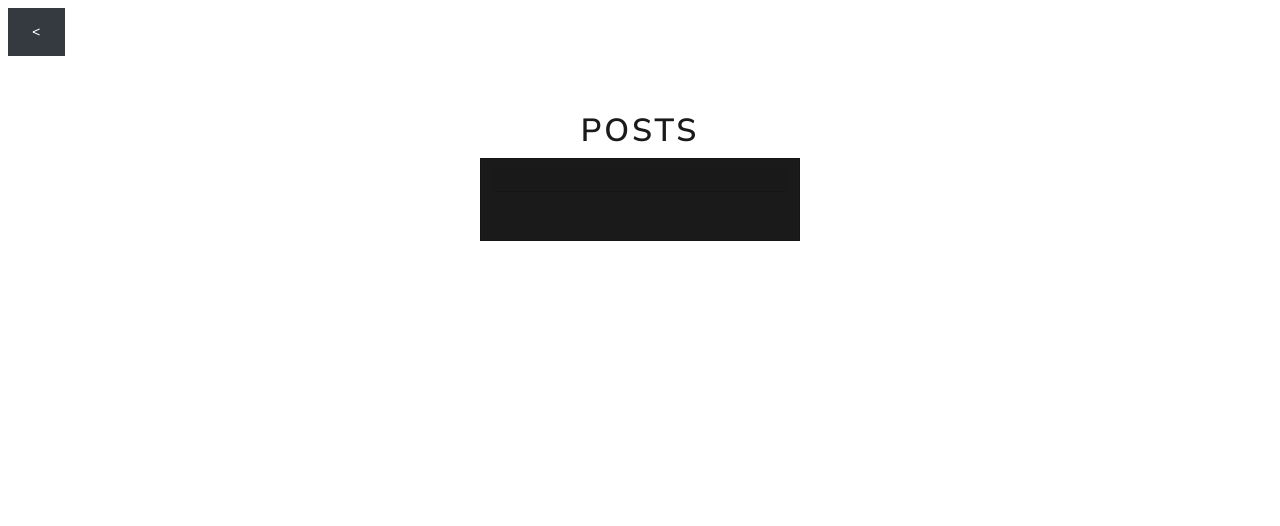
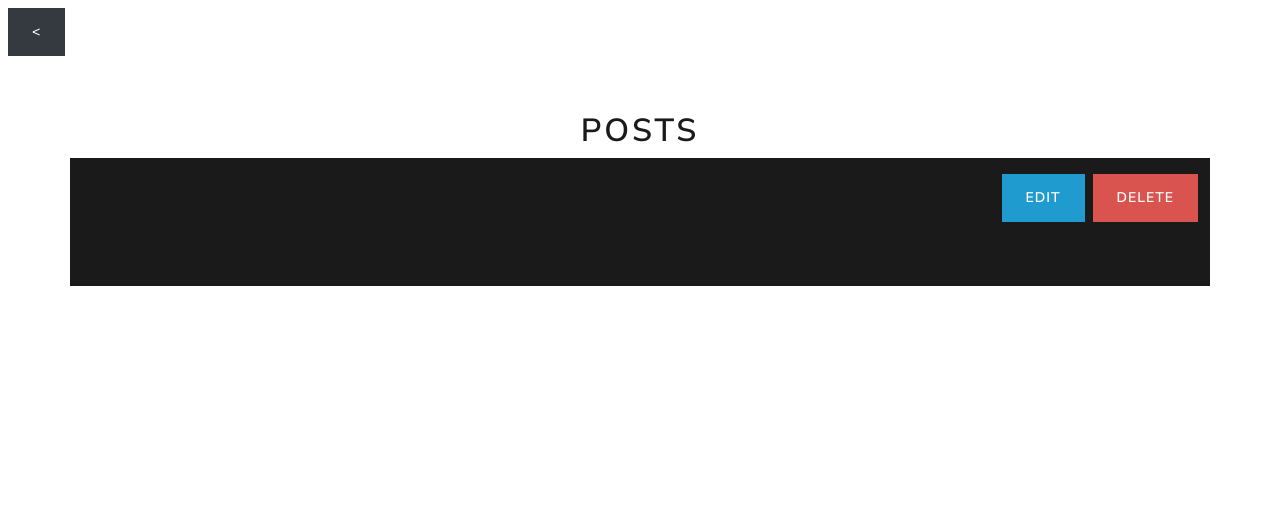
Before and after one commit to WilliamCorotan/Lhoopa-Web-Tutorials, a PHP site: page /mysqli/post.php?id=1 in a window 1280 px wide. Shown: the part 142-668 px from the top of the page. Run offline with PHP 8.4, Linux system fonts and the light colour scheme; data that the repository does not hold is empty.

Commit message:
minor styling fix

```diff
--- a/php/mysqli/post.php
+++ b/php/mysqli/post.php
@@ -23,18 +23,24 @@ mysqli_close($con);
     <main>
     <a href="<?php echo ROOT_URL?>" class=" m-2 btn btn-dark"> < </a>
         <section class="container my-5">
-            <h1 class="text-center">POSTS</h1>
+            <h1 class="text-center">POSTS </h1>
             <div class="d-grid">
                 <div class="row">
-                            <div class="col-12 col-md-6 card text-white bg-primary mb-3 mx-auto h-100" style="max-width: 20rem;">
-                                <div class="card-header mt-2">
-                                    <h2>
+                            <div class="col text-white bg-primary h-100" >
+                                <div class=" py-3">
+                                    <div class="mb-5 d-flex ">
+                                        <h2 class=" text-white flex-grow-1">
                                         <?php echo $post['title']?>
-                                    </h2>
+                                        </h2>
+                                        <span class=""><a  class="btn btn-info me-2" href="<?php echo ROOT_URL?>/edit.php/?id=<?php echo $post['id']?>">Edit</a></span>
+                                        <span class=""><a  class="btn btn-danger" href="<?php echo ROOT_URL?>/delete.php/?id=<?php echo $post['id']?>">delete</a></span>
+                                    </div>
+
                                     <small class="text-muted"><?php echo $post['author']?> <?php echo $post['created_at']?></small>
                                 </div>
-                                <div class="card-body d-flex flex-column">
+                                <div class=" d-flex flex-column">
                                     <p class="card-text "> <?php echo $post['body']?></p>
+
                             </div>
                     </div>
                 </div>
```
